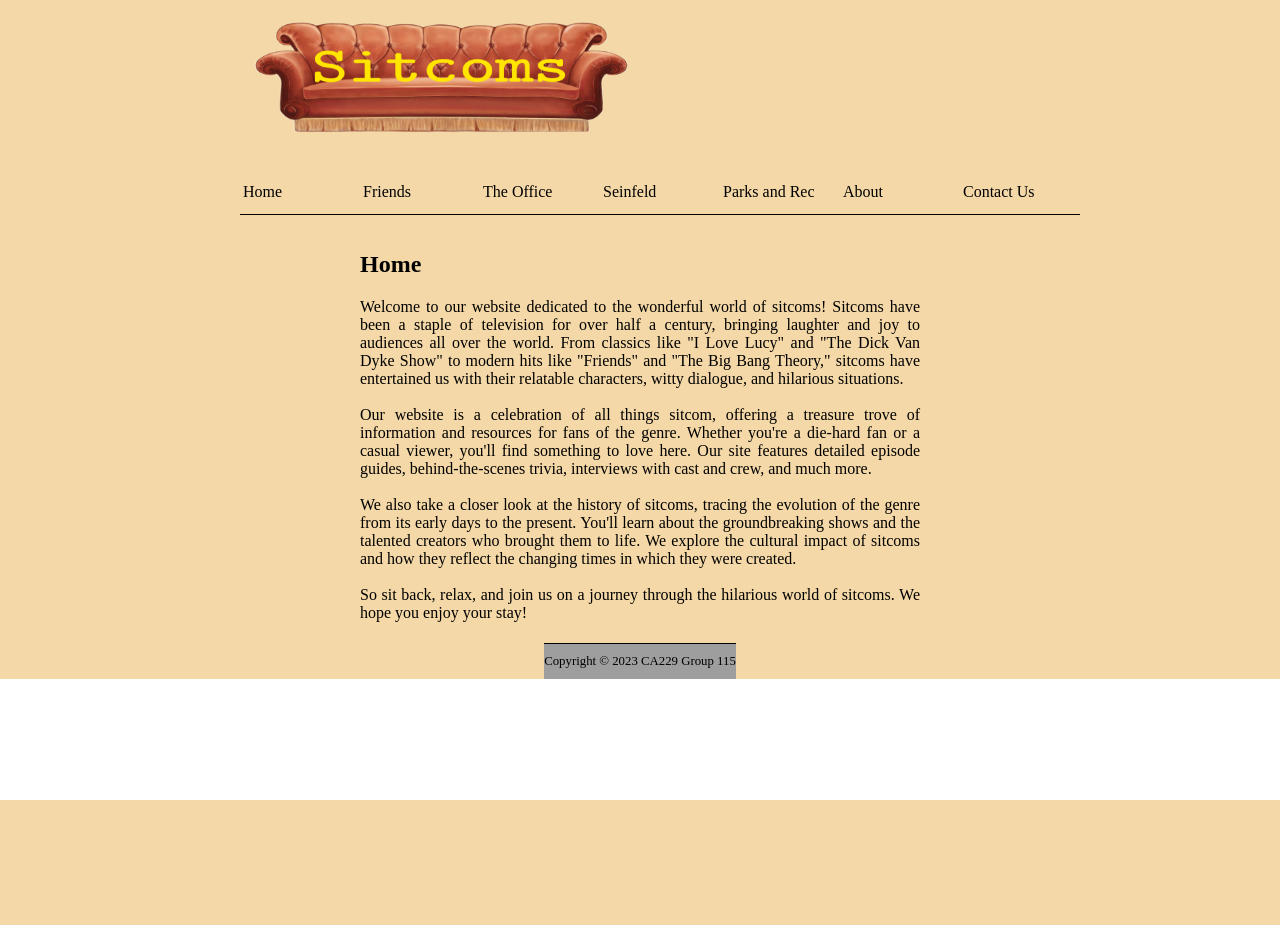
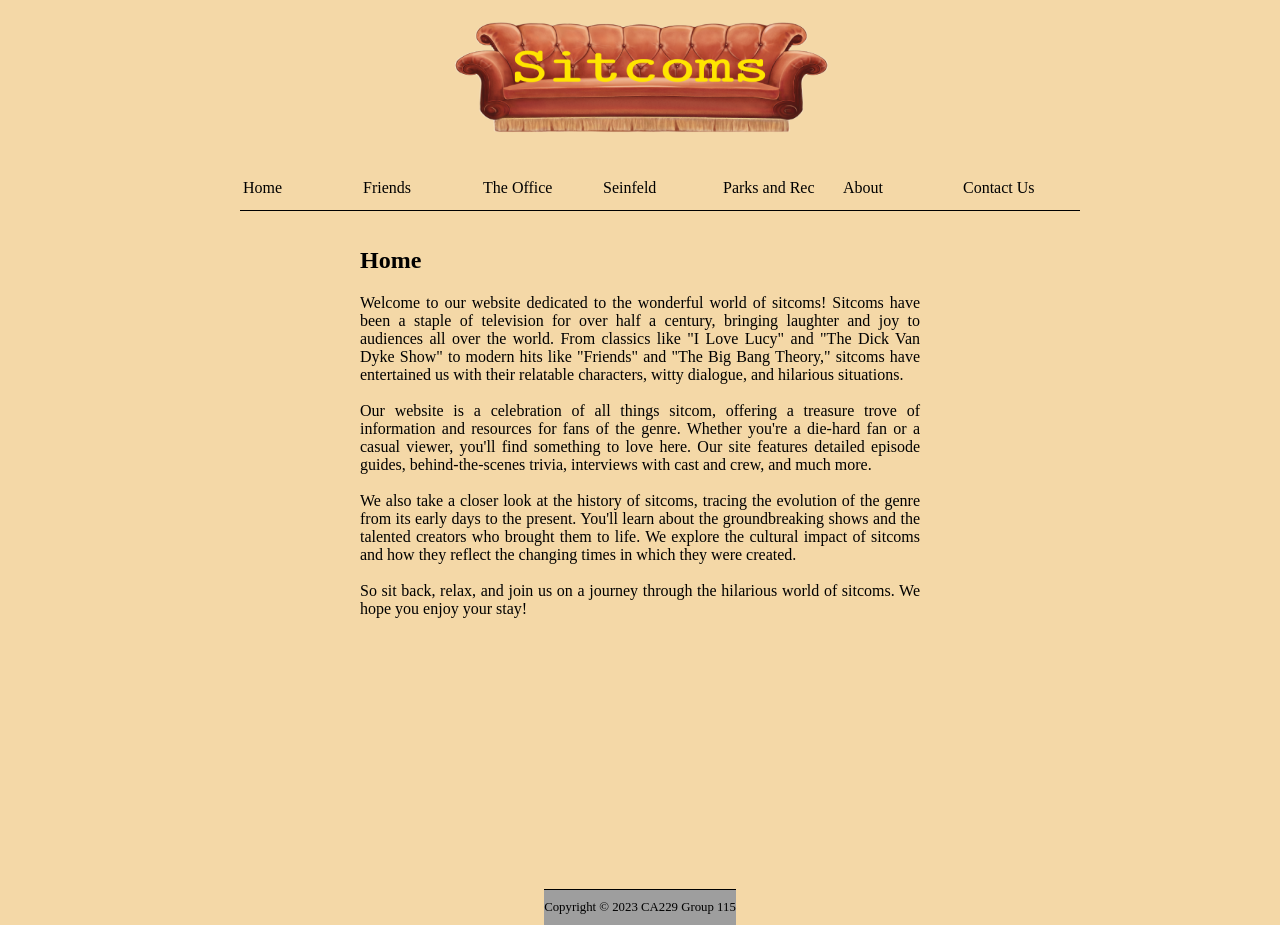
Before and after one commit to Kellyronan03/django-web-dev, a Django app: page / in a window 1280 px wide. Before the commit the page ends 800 px from the top, so only its background shows below. Run offline with Django 3.2, Linux system fonts and the light colour scheme; data comes from the database, SQL or seed files in the repository; both versions use the stored data as it was after the commit; grey boxes are pictures that could not be loaded.

Commit message:
Creating the content and fixing the baner

```diff
--- a/simple_test_root/simple_test_site/static/main.css
+++ b/simple_test_root/simple_test_site/static/main.css
@@ -77,7 +77,15 @@ html, body {
 	margin-left: 20px;
 	margin-right: 10px;
 	padding-right: 10px;
+	padding-bottom: 250px;
 }
 #logo {
 	padding: 10px;
 }
+#topbanner{
+	padding:0 20px;
+}
+#topbanner img{
+	display:block;
+	margin:0 auto;
+}
--- a/simple_test_root/simple_test_site/templates/base.html
+++ b/simple_test_root/simple_test_site/templates/base.html
@@ -20,7 +20,7 @@
 	<div id="wrapper">
 		<header id="header">
 			<div id="topbanner" class="center">
-				<img src="{% static 'sofa.png' %}" style="text-align:center; margin:0 auto;" width="400" height="150" alt=""  />
+				<img src="{% static 'sofa.png' %}" width="400" height="150" alt=""  />
 			</div>
 		</header>
 		<aside id="middlesidebar">
```
Also changed, not shown: simple_test_root/db.sqlite3.
